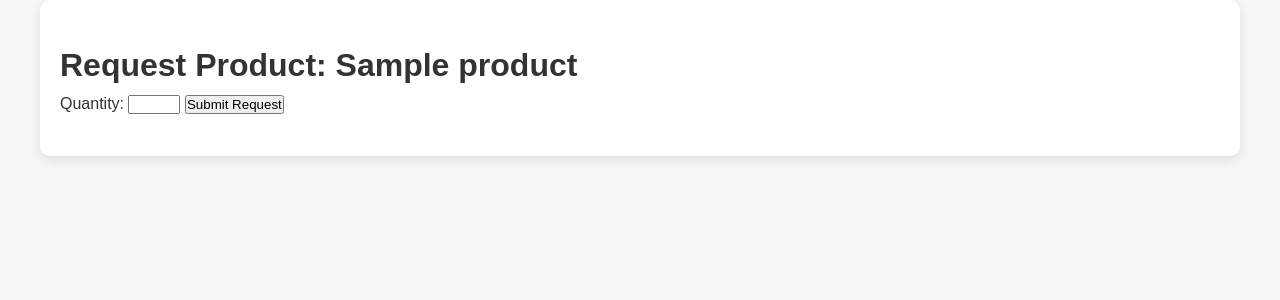
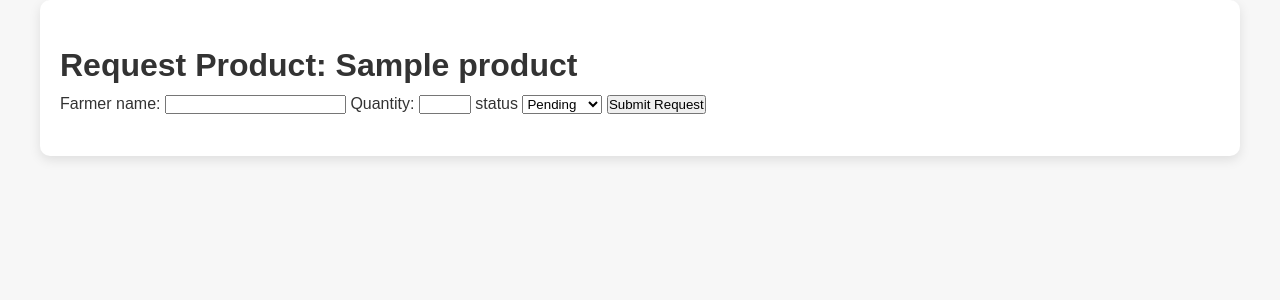
Before and after one commit to AyaEhab7/grow_green, a Django app: page /request_product/1/ in a window 1280 px wide. Shown: the part 56-356 px from the top of the page. Run offline with Django 5.2, Linux system fonts and the light colour scheme; tables that the repository leaves empty hold one stand-in row (values such as "Sample post").

Commit message:
add form to product request

```diff
--- a/main_app/templates/store/product_request.html
+++ b/main_app/templates/store/product_request.html
@@ -1,10 +1,23 @@
+
 {% extends 'base.html' %}
 {% block content %}
 <h1>Request Product: {{ product.name }}</h1>
 <form method="POST">
     {% csrf_token %}
+    <label for="farmer_name">Farmer name:</label>
+    <input type="text" id="farmer_name" name="farmer_name">
+
     <label for="quantity">Quantity:</label>
     <input type="number" id="quantity" name="quantity" min="1" max="{{ product.quantity }}" required>
+
+
+    <label for="status">status</label>
+    <select id="status" name="status" >
+      <option value="Pending">Pending</option>
+      <option value="Approved">Approved</option>
+      <option value="Rejected">Rejected</option>
+    </select>
+
     <button type="submit">Submit Request</button>
 </form>
 {% endblock %}
--- a/main_app/templates/store/store.html
+++ b/main_app/templates/store/store.html
@@ -6,9 +6,6 @@
         <div class="product-card">
             <img src="{{ product.image_url }}" alt="{{ product.name }}">
             <h3>{{ product.name }}</h3>
-            <p>{{ product.description }}</p>
-            <p>Price: ${{ product.price }}</p>
-            <p>In Stock: {{ product.quantity }}</p>
             <a href="{% url 'product-detail' product.id %}">View Details</a>
             {% if product.quantity > 0 %}
                 <a href="{% url 'product-request' product.id %}">Request</a>
--- a/main_app/views.py
+++ b/main_app/views.py
@@ -121,9 +121,9 @@ def product_request(request, product_id):
 
     if request.method == 'POST':
         quantity = request.POST.get('quantity')
-        product_request = ProductRequest(farmer_name='',
-                                         product=product,
-                                         quantity_requested=quantity)
+        farmer_name = request.POST.get('farmer_name')
+        status = request.POST.get('status')
+        product_request = ProductRequest(farmer_name=farmer_name, product=product, quantity_requested=quantity, status=status)
         product_request.save()
         return redirect('store')
 
```
